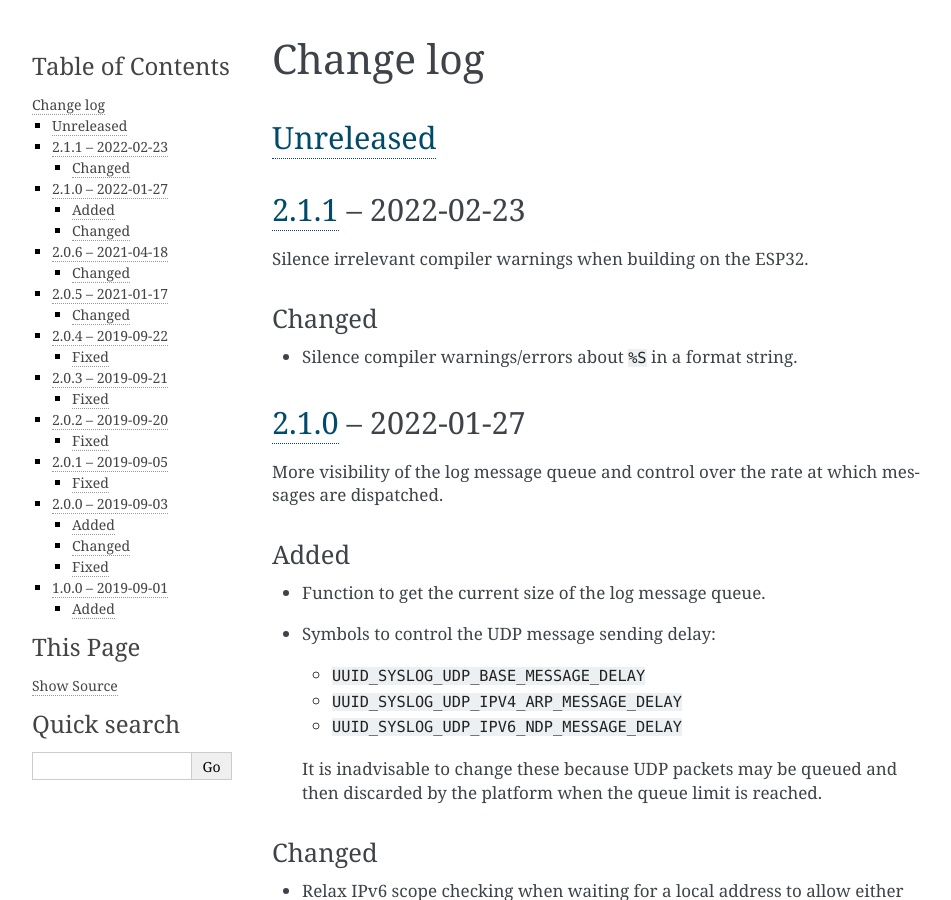
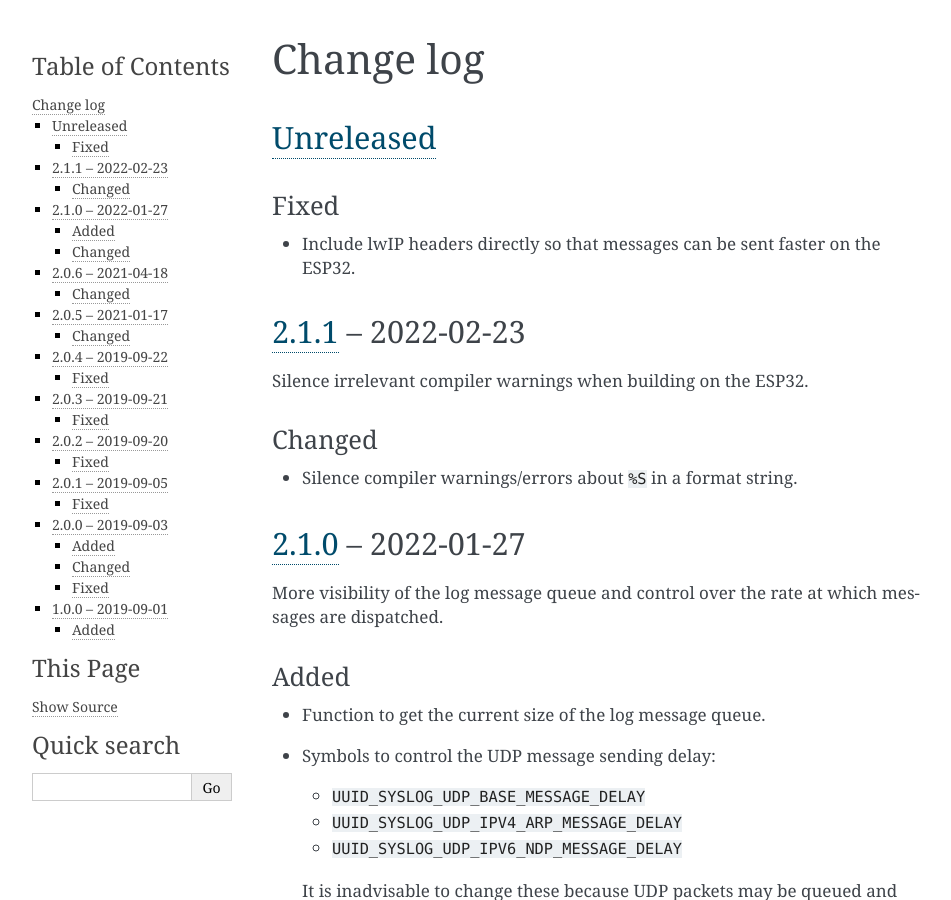
Before and after one commit to nomis/mcu-uuid-syslog, a Sphinx documentation site: the page built from docs/changelog.rst, in a window 1280 px wide and 900 px high. Shown: the whole window, without its empty margins (148-1099 px from the left). Built offline with Sphinx 7.4.7, drawn with Linux system fonts in a browser that asks for light colours.

Commit message:
Include lwIP headers directly so that messages can be sent faster on the ESP32

```diff
--- a/docs/changelog.rst
+++ b/docs/changelog.rst
@@ -3,6 +3,12 @@ Change log
 
 Unreleased_
 -----------
+
+Fixed
+~~~~~
+
+* Include lwIP headers directly so that messages can be sent faster on the
+  ESP32.
 
 2.1.1_ |--| 2022-02-23
 ----------------------
```
Also changed, not shown: 1 other file.
